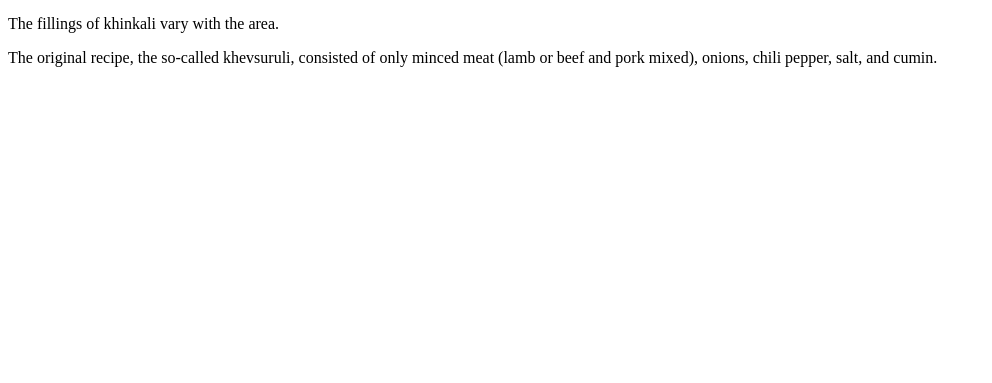
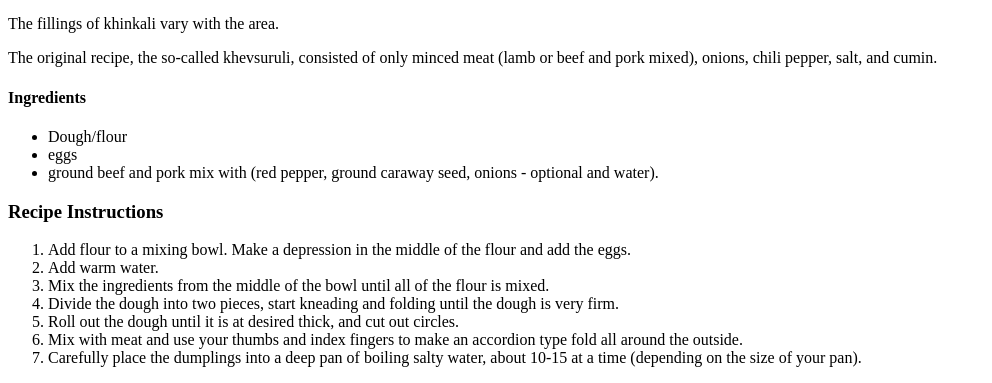
Before and after one commit to NikolozKereselidze/odin-recipes, a plain HTML site: page recipes/khinkali.html in a window 1280 px wide. Shown: the part 578-961 px from the top of the page, without its empty margins (0-992 px from the left). Before the commit the page ends 800 px from the top, so only its background shows below. Drawn offline with Linux system fonts and the light colour scheme.

Commit message:
update khinkali recipe description and add steps for preparation

```diff
--- a/recipes/khinkali.html
+++ b/recipes/khinkali.html
@@ -13,6 +13,7 @@
       width="800"
       height="450"
     />
+
     <h3>
       Dumpling in Georgian cuisine, made of twisted knobs of dough, stuffed with
       meat, and spices.
@@ -22,5 +23,42 @@
       The original recipe, the so-called khevsuruli, consisted of only minced
       meat (lamb or beef and pork mixed), onions, chili pepper, salt, and cumin.
     </p>
+    <h4>Ingredients</h4>
+    <ul>
+      <li>Dough/flour</li>
+      <li>eggs</li>
+      <li>
+        ground beef and pork mix with (red pepper, ground caraway seed, onions -
+        optional and water).
+      </li>
+    </ul>
+
+    <h3>Recipe Instructions</h3>
+    <ol>
+      <li>
+        Add flour to a mixing bowl. Make a depression in the middle of the flour
+        and add the eggs.
+      </li>
+      <li>Add warm water.</li>
+      <li>
+        Mix the ingredients from the middle of the bowl until all of the flour
+        is mixed.
+      </li>
+      <li>
+        Divide the dough into two pieces, start kneading and folding until the
+        dough is very firm.
+      </li>
+      <li>
+        Roll out the dough until it is at desired thick, and cut out circles.
+      </li>
+      <li>
+        Mix with meat and use your thumbs and index fingers to make an accordion
+        type fold all around the outside.
+      </li>
+      <li>
+        Carefully place the dumplings into a deep pan of boiling salty water,
+        about 10-15 at a time (depending on the size of your pan).
+      </li>
+    </ol>
   </body>
 </html>
```
